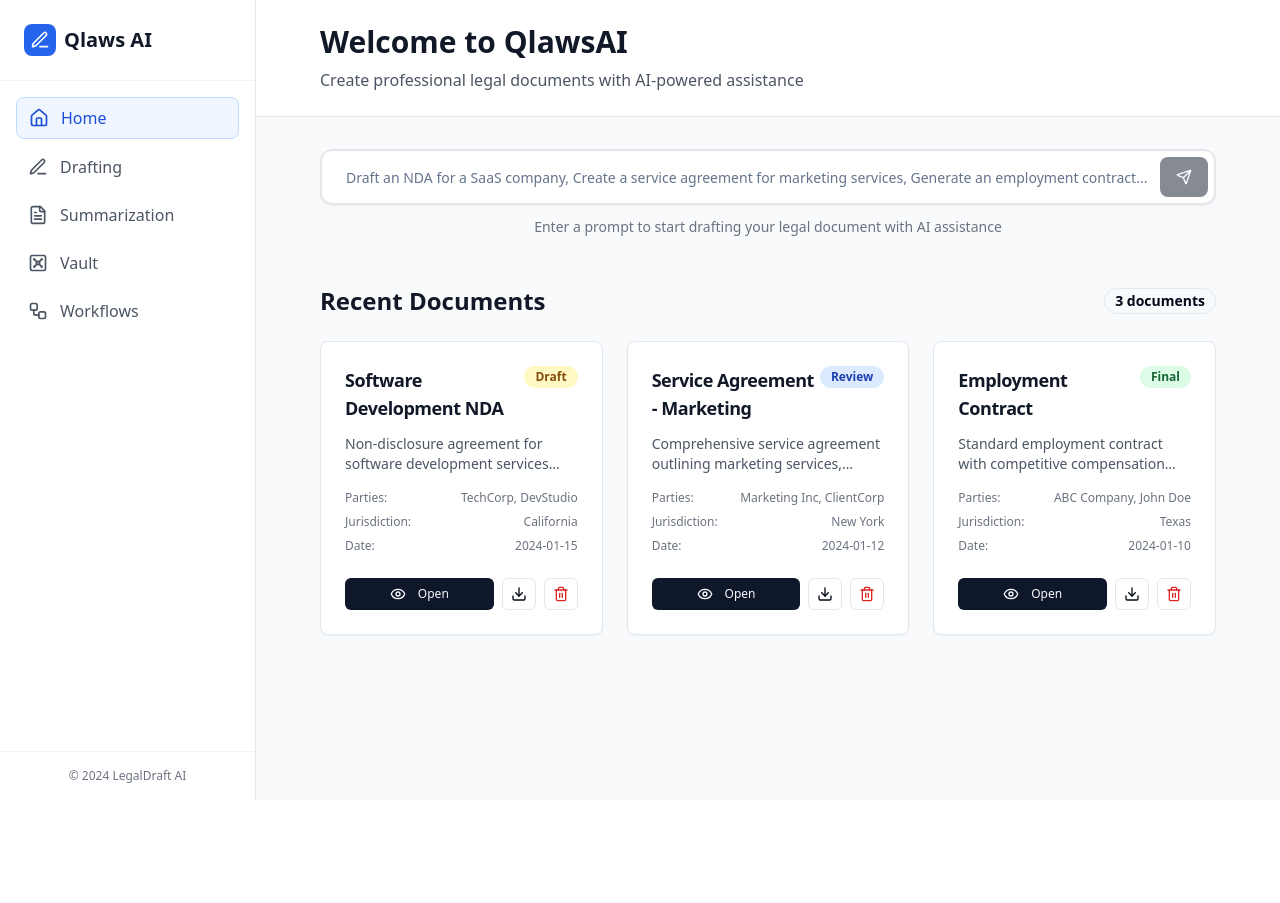
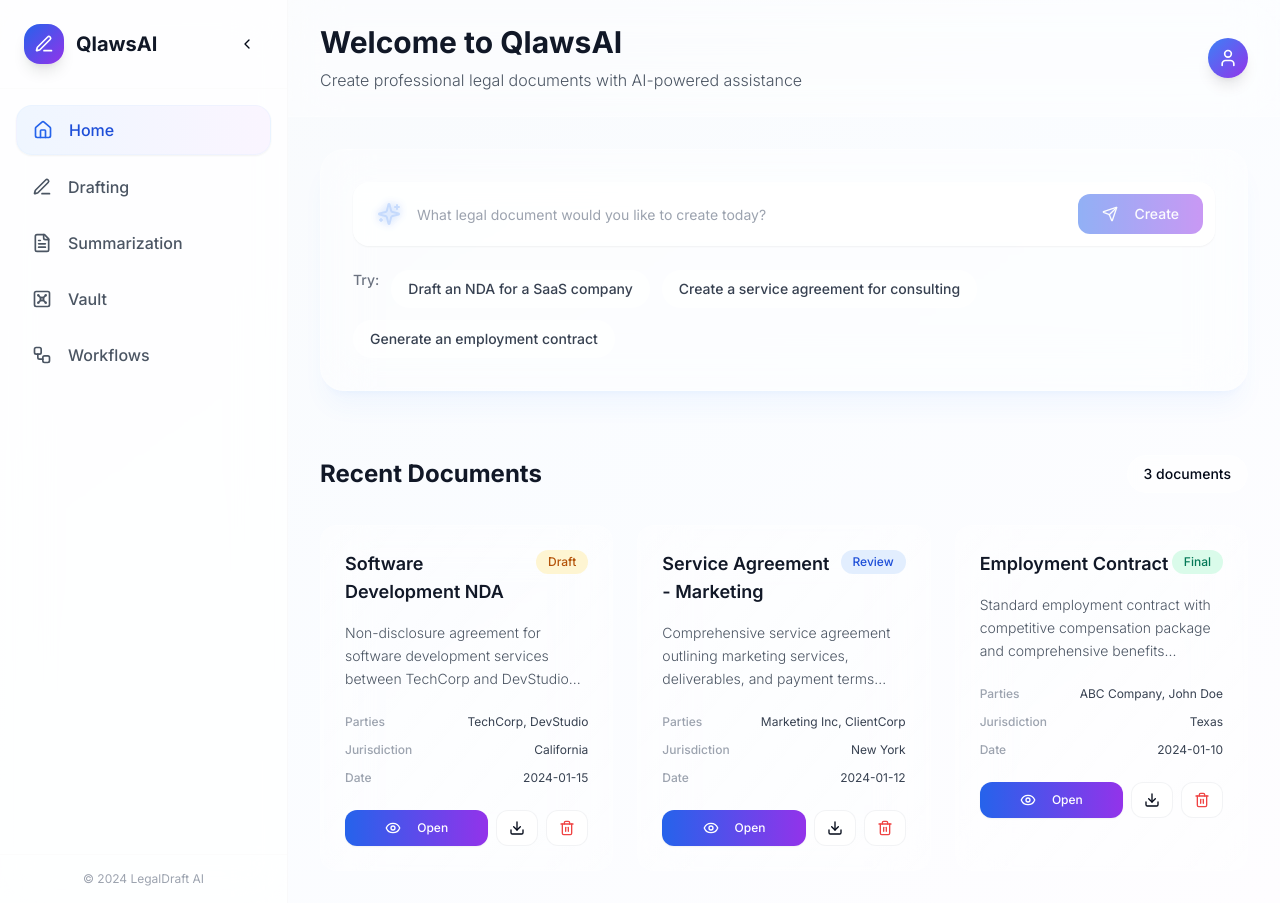
Before and after one commit to code-viber/drafting-scribe-canvas-63, a React (Vite) app: page /home in a window 1280 px wide. Before the commit the page ends 800 px from the top, so only its background shows below. Built offline with nearby package versions, Linux system fonts and the light colour scheme.

Commit message:
feat: Redesign home screen dashboard UI
Redesign the home screen dashboard UI with a modern, minimal aesthetic, including a collapsible sidebar, grotesk fonts, and updated card designs.

```diff
--- a/index.html
+++ b/index.html
@@ -1,3 +1,4 @@
+
 <!DOCTYPE html>
 <html lang="en">
   <head>
@@ -15,6 +16,10 @@
     <meta name="twitter:card" content="summary_large_image" />
     <meta name="twitter:site" content="@lovable_dev" />
     <meta name="twitter:image" content="https://lovable.dev/opengraph-image-p98pqg.png" />
+
+    <link rel="preconnect" href="https://fonts.googleapis.com">
+    <link rel="preconnect" href="https://fonts.gstatic.com" crossorigin>
+    <link href="https://fonts.googleapis.com/css2?family=Inter:wght@300;400;500;600;700&display=swap" rel="stylesheet">
   </head>
 
   <body>
--- /dev/null
+++ b/src/components/ModernDocumentCard.tsx
@@ -0,0 +1,97 @@
+
+import React from 'react';
+import { Eye, Download, Trash2 } from 'lucide-react';
+import { Button } from '@/components/ui/button';
+import { Badge } from '@/components/ui/badge';
+
+interface DocumentCardProps {
+  doc: {
+    id: string | number;
+    title: string;
+    summary: string;
+    parties: string;
+    jurisdiction: string;
+    date: string;
+    status: string;
+  };
+  onOpen: (id: string | number) => void;
+  onDelete: (id: string | number) => void;
+  getStatusColor: (status: string) => string;
+}
+
+const ModernDocumentCard: React.FC<DocumentCardProps> = ({
+  doc,
+  onOpen,
+  onDelete,
+  getStatusColor
+}) => {
+  return (
+    <div className="group relative bg-white/40 backdrop-blur-xl border border-white/20 rounded-2xl p-6 hover:shadow-xl hover:shadow-blue-500/5 transition-all duration-300 hover:-translate-y-1">
+      {/* Glassmorphic overlay */}
+      <div className="absolute inset-0 bg-gradient-to-br from-white/10 to-transparent rounded-2xl pointer-events-none" />
+
+      {/* Content */}
+      <div className="relative z-10">
+        {/* Header */}
+        <div className="flex items-start justify-between mb-4">
+          <h3 className="text-lg font-semibold text-gray-900 group-hover:text-blue-600 transition-colors duration-200 font-inter line-clamp-2">
+            {doc.title}
+          </h3>
+          <Badge className={`text-xs px-3 py-1 rounded-full font-medium ${getStatusColor(doc.status)} border-0`}>
+            {doc.status}
+          </Badge>
+        </div>
+
+        {/* Summary */}
+        <p className="text-sm text-gray-600 mb-6 line-clamp-3 font-inter font-light leading-relaxed">
+          {doc.summary}
+        </p>
+
+        {/* Metadata */}
+        <div className="space-y-3 mb-6">
+          <div className="flex items-center justify-between text-xs">
+            <span className="text-gray-400 font-medium font-inter">Parties</span>
+            <span className="text-gray-700 font-inter">{doc.parties}</span>
+          </div>
+          <div className="flex items-center justify-between text-xs">
+            <span className="text-gray-400 font-medium font-inter">Jurisdiction</span>
+            <span className="text-gray-700 font-inter">{doc.jurisdiction}</span>
+          </div>
+          <div className="flex items-center justify-between text-xs">
+            <span className="text-gray-400 font-medium font-inter">Date</span>
+            <span className="text-gray-700 font-inter">{doc.date}</span>
+          </div>
+        </div>
+
+        {/* Actions */}
+        <div className="flex space-x-2">
+          <Button
+            onClick={() => onOpen(doc.id)}
+            className="flex-1 h-9 text-xs font-medium bg-gradient-to-r from-blue-600 to-purple-600 hover:from-blue-700 hover:to-purple-700 text-white rounded-xl transition-all duration-200 font-inter shadow-sm"
+          >
+            <Eye className="h-3 w-3 mr-2" />
+            Open
+          </Button>
+          <Button
+            variant="outline"
+            className="h-9 px-3 rounded-xl border-gray-200/50 hover:bg-gray-50/50 transition-all duration-200"
+          >
+            <Download className="h-3 w-3" />
+          </Button>
+          <Button
+            variant="outline"
+            className="h-9 px-3 text-red-500 hover:text-red-600 hover:bg-red-50/50 border-gray-200/50 rounded-xl transition-all duration-200"
+            onClick={(e) => {
+              e.stopPropagation();
+              onDelete(doc.id);
+            }}
+          >
+            <Trash2 className="h-3 w-3" />
+          </Button>
+        </div>
+      </div>
+    </div>
+  );
+};
+
+export default ModernDocumentCard;
--- /dev/null
+++ b/src/components/ModernSidebar.tsx
@@ -0,0 +1,109 @@
+
+import React, { useState } from 'react';
+import { Edit3, FileText, Vault, Workflow, Home as HomeIcon, ChevronLeft, ChevronRight } from 'lucide-react';
+import { Button } from '@/components/ui/button';
+import { Tooltip, TooltipContent, TooltipProvider, TooltipTrigger } from '@/components/ui/tooltip';
+
+interface SidebarItem {
+  id: string;
+  label: string;
+  icon: React.ComponentType<any>;
+  active: boolean;
+  path: string;
+}
+
+interface ModernSidebarProps {
+  items: SidebarItem[];
+  onNavigate: (item: SidebarItem) => void;
+}
+
+const ModernSidebar: React.FC<ModernSidebarProps> = ({ items, onNavigate }) => {
+  const [isCollapsed, setIsCollapsed] = useState(false);
+
+  return (
+    <TooltipProvider>
+      <div className={`${
+        isCollapsed ? 'w-20' : 'w-72'
+      } bg-white/80 backdrop-blur-xl border-r border-gray-100/50 flex flex-col transition-all duration-300 ease-out relative`}>
+
+        {/* Logo and Toggle */}
+        <div className="p-6 border-b border-gray-100/30 flex items-center justify-between">
+          {!isCollapsed && (
+            <div className="flex items-center space-x-3">
+              <div className="w-10 h-10 bg-gradient-to-br from-blue-600 to-purple-600 rounded-2xl flex items-center justify-center shadow-lg">
+                <Edit3 className="h-5 w-5 text-white" />
+              </div>
+              <span className="text-xl font-bold text-gray-900 font-inter">QlawsAI</span>
+            </div>
+          )}
+
+          <Button
+            variant="ghost"
+            size="icon"
+            onClick={() => setIsCollapsed(!isCollapsed)}
+            className="h-8 w-8 rounded-full hover:bg-gray-100/50 transition-all duration-200"
+          >
+            {isCollapsed ? (
+              <ChevronRight className="h-4 w-4" />
+            ) : (
+              <ChevronLeft className="h-4 w-4" />
+            )}
+          </Button>
+        </div>
+
+        {/* Navigation */}
+        <nav className="flex-1 p-4">
+          <div className="space-y-2">
+            {items.map(item => {
+              const Icon = item.icon;
+              const NavButton = (
+                <button
+                  key={item.id}
+                  onClick={() => onNavigate(item)}
+                  className={`w-full flex items-center space-x-4 px-4 py-3 rounded-2xl text-left transition-all duration-200 group ${
+                    item.active
+                      ? 'bg-gradient-to-r from-blue-50 to-purple-50 text-blue-700 shadow-sm border border-blue-100/30'
+                      : 'text-gray-600 hover:bg-gray-50/50 hover:text-gray-900'
+                  }`}
+                >
+                  <Icon className={`h-5 w-5 flex-shrink-0 transition-transform duration-200 ${
+                    item.active ? 'text-blue-600' : 'group-hover:scale-110'
+                  }`} />
+                  {!isCollapsed && (
+                    <span className="font-medium font-inter transition-opacity duration-200">
+                      {item.label}
+                    </span>
+                  )}
+                </button>
+              );
+
+              if (isCollapsed) {
+                return (
+                  <Tooltip key={item.id}>
+                    <TooltipTrigger asChild>
+                      {NavButton}
+                    </TooltipTrigger>
+                    <TooltipContent side="right" className="font-inter">
+                      {item.label}
+                    </TooltipContent>
+                  </Tooltip>
+                );
+              }
+
+              return NavButton;
+            })}
+          </div>
+        </nav>
+
+        {/* Footer */}
+        <div className="p-4 border-t border-gray-100/30">
+          <div className="text-xs text-gray-400 text-center font-inter">
+            {isCollapsed ? '© 2024' : '© 2024 LegalDraft AI'}
+          </div>
+        </div>
+      </div>
+    </TooltipProvider>
+  );
+};
+
+export default ModernSidebar;
--- a/src/pages/Home.tsx
+++ b/src/pages/Home.tsx
@@ -1,11 +1,11 @@
-
 import React, { useState, useEffect } from 'react';
 import { useNavigate } from 'react-router-dom';
-import { Edit3, FileText, Vault, Workflow, Send, Download, Trash2, Eye, Home as HomeIcon } from 'lucide-react';
+import { Edit3, FileText, Vault, Workflow, Send, Home as HomeIcon, User, Sparkles } from 'lucide-react';
 import { Button } from '@/components/ui/button';
 import { Input } from '@/components/ui/input';
-import { Card, CardContent, CardDescription, CardHeader, CardTitle } from '@/components/ui/card';
 import { Badge } from '@/components/ui/badge';
+import ModernSidebar from '@/components/ModernSidebar';
+import ModernDocumentCard from '@/components/ModernDocumentCard';
 
 const Home = () => {
   const navigate = useNavigate();
@@ -151,156 +151,145 @@ const Home = () => {
   const getStatusColor = status => {
     switch (status) {
       case 'Draft':
-        return 'bg-yellow-100 text-yellow-800';
+        return 'bg-amber-100/80 text-amber-700';
       case 'Review':
-        return 'bg-blue-100 text-blue-800';
+        return 'bg-blue-100/80 text-blue-700';
       case 'Final':
-        return 'bg-green-100 text-green-800';
+        return 'bg-emerald-100/80 text-emerald-700';
       default:
-        return 'bg-gray-100 text-gray-800';
+        return 'bg-gray-100/80 text-gray-700';
     }
   };
 
-  return <div className="min-h-screen bg-gray-50 flex">
-      {/* Left Sidebar */}
-      <div className="w-64 bg-white border-r border-gray-200 flex flex-col">
-        <div className="p-6 border-b border-gray-100">
-          <div className="flex items-center space-x-2">
-            <div className="w-8 h-8 bg-blue-600 rounded-lg flex items-center justify-center">
-              <Edit3 className="h-5 w-5 text-white" />
-            </div>
-            <span className="text-xl font-bold text-gray-900">Qlaws AI</span>
-          </div>
-        </div>
+  const promptSuggestions = [
+    "Draft an NDA for a SaaS company",
+    "Create a service agreement for consulting",
+    "Generate an employment contract"
+  ];
 
-        <nav className="flex-1 p-4">
-          <div className="space-y-2">
-            {sidebarItems.map(item => {
-            const Icon = item.icon;
-            return <button
-                key={item.id}
-                onClick={() => handleSidebarNavigation(item)}
-                className={`w-full flex items-center space-x-3 px-3 py-2 rounded-lg text-left transition-colors ${item.active ? 'bg-blue-50 text-blue-700 border border-blue-200' : 'text-gray-600 hover:bg-gray-50 hover:text-gray-900'}`}>
-                  <Icon className="h-5 w-5" />
-                  <span className="font-medium">{item.label}</span>
-                </button>;
-          })}
-          </div>
-        </nav>
-
-        <div className="p-4 border-t border-gray-100">
-          <div className="text-xs text-gray-500 text-center">
-            © 2024 LegalDraft AI
-          </div>
-        </div>
-      </div>
+  return (
+    <div className="min-h-screen bg-gradient-to-br from-slate-50 via-blue-50/30 to-purple-50/20 flex font-inter">
+      {/* Modern Sidebar */}
+      <ModernSidebar
+        items={sidebarItems}
+        onNavigate={handleSidebarNavigation}
+      />
 
       {/* Main Content */}
       <div className="flex-1 flex flex-col">
         {/* Header */}
-        <header className="bg-white border-b border-gray-200 px-8 py-6">
-          <div className="max-w-4xl mx-auto">
-            <h1 className="text-3xl font-bold text-gray-900 mb-2">Welcome to QlawsAI</h1>
-            <p className="text-gray-600">Create professional legal documents with AI-powered assistance</p>
+        <header className="bg-white/40 backdrop-blur-xl border-b border-white/20 px-8 py-6">
+          <div className="max-w-6xl mx-auto flex items-center justify-between">
+            <div>
+              <h1 className="text-3xl font-bold text-gray-900 mb-2 font-inter">
+                Welcome to QlawsAI
+              </h1>
+              <p className="text-gray-600 font-inter font-light">
+                Create professional legal documents with AI-powered assistance
+              </p>
+            </div>
+
+            {/* User Profile */}
+            <div className="flex items-center space-x-3">
+              <div className="w-10 h-10 bg-gradient-to-br from-blue-500 to-purple-600 rounded-full flex items-center justify-center shadow-lg">
+                <User className="h-5 w-5 text-white" />
+              </div>
+            </div>
           </div>
         </header>
 
         {/* Main Area */}
         <main className="flex-1 px-8 py-8">
-          <div className="max-w-4xl mx-auto">
-            {/* Input Section */}
-            <div className="mb-12">
-              <form onSubmit={handleSubmit} className="relative">
-                <div className="relative">
-                  <Input value={inputPrompt} onChange={e => setInputPrompt(e.target.value)} onKeyPress={handleKeyPress} placeholder="Draft an NDA for a SaaS company, Create a service agreement for marketing services, Generate an employment contract..." className="w-full h-14 pl-6 pr-16 text-lg border-2 border-gray-200 rounded-xl focus:border-blue-500 focus:ring-0 shadow-sm" />
-                  <Button type="submit" className="absolute right-2 top-2 h-10 px-4 rounded-lg" disabled={!inputPrompt.trim()}>
-                    <Send className="h-4 w-4" />
-                  </Button>
+          <div className="max-w-6xl mx-auto">
+            {/* Enhanced Input Section */}
+            <div className="mb-16">
+              <div className="bg-white/40 backdrop-blur-xl border border-white/20 rounded-3xl p-8 shadow-xl shadow-blue-500/5">
+                <form onSubmit={handleSubmit} className="relative">
+                  <div className="relative">
+                    <div className="absolute left-6 top-1/2 transform -translate-y-1/2">
+                      <Sparkles className="h-6 w-6 text-blue-500" />
+                    </div>
+                    <Input
+                      value={inputPrompt}
+                      onChange={e => setInputPrompt(e.target.value)}
+                      onKeyPress={handleKeyPress}
+                      placeholder="What legal document would you like to create today?"
+                      className="w-full h-16 pl-16 pr-20 text-lg border-0 bg-white/60 backdrop-blur-sm rounded-2xl focus:ring-2 focus:ring-blue-500/20 font-inter placeholder:text-gray-400 shadow-sm"
+                    />
+                    <Button
+                      type="submit"
+                      className="absolute right-3 top-1/2 transform -translate-y-1/2 h-10 px-6 rounded-xl bg-gradient-to-r from-blue-600 to-purple-600 hover:from-blue-700 hover:to-purple-700 transition-all duration-200 font-inter font-medium"
+                      disabled={!inputPrompt.trim()}
+                    >
+                      <Send className="h-4 w-4 mr-2" />
+                      Create
+                    </Button>
+                  </div>
+                </form>
+
+                {/* Suggestion Pills */}
+                <div className="flex flex-wrap gap-3 mt-6">
+                  <span className="text-sm text-gray-500 font-inter font-medium">Try:</span>
+                  {promptSuggestions.map((suggestion, index) => (
+                    <button
+                      key={index}
+                      onClick={() => setInputPrompt(suggestion)}
+                      className="px-4 py-2 bg-white/60 hover:bg-white/80 text-gray-700 rounded-full text-sm font-inter font-medium transition-all duration-200 border border-white/30 hover:shadow-sm"
+                    >
+                      {suggestion}
+                    </button>
+                  ))}
                 </div>
-              </form>
-              <p className="text-sm text-gray-500 mt-3 text-center">
-                Enter a prompt to start drafting your legal document with AI assistance
-              </p>
+              </div>
             </div>
 
-            {/* Generated Documents Section */}
+            {/* Documents Section */}
             <div>
-              <div className="flex items-center justify-between mb-6">
-                <h2 className="text-2xl font-semibold text-gray-900">Recent Documents</h2>
-                <Badge variant="outline" className="text-sm">
+              <div className="flex items-center justify-between mb-8">
+                <h2 className="text-2xl font-bold text-gray-900 font-inter">Recent Documents</h2>
+                <Badge variant="outline" className="text-sm font-inter font-medium px-4 py-2 rounded-full bg-white/60 backdrop-blur-sm border-white/30">
                   {documents.length} documents
                 </Badge>
               </div>
 
-              {documents.length > 0 ? <div className="grid gap-6 md:grid-cols-2 lg:grid-cols-3">
-                  {documents.map(doc => <Card key={doc.id} className="hover:shadow-lg transition-shadow cursor-pointer group">
-                      <CardHeader className="pb-3">
-                        <div className="flex items-start justify-between">
-                          <CardTitle className="text-lg font-semibold text-gray-900 group-hover:text-blue-600 transition-colors">
-                            {doc.title}
-                          </CardTitle>
-                          <Badge className={`text-xs ${getStatusColor(doc.status)}`}>
-                            {doc.status}
-                          </Badge>
-                        </div>
-                      </CardHeader>
-                      <CardContent className="space-y-4">
-                        <CardDescription className="text-sm text-gray-600 line-clamp-2">
-                          {doc.summary}
-                        </CardDescription>
-
-                        <div className="space-y-2 text-xs text-gray-500">
-                          <div className="flex items-center justify-between">
-                            <span className="font-medium">Parties:</span>
-                            <span>{doc.parties}</span>
-                          </div>
-                          <div className="flex items-center justify-between">
-                            <span className="font-medium">Jurisdiction:</span>
-                            <span>{doc.jurisdiction}</span>
-                          </div>
-                          <div className="flex items-center justify-between">
-                            <span className="font-medium">Date:</span>
-                            <span>{doc.date}</span>
-                          </div>
-                        </div>
-
-                        <div className="flex space-x-2 pt-2">
-                          <Button onClick={() => handleOpenDrafting(doc.id)} className="flex-1 h-8 text-xs">
-                            <Eye className="h-3 w-3 mr-1" />
-                            Open
-                          </Button>
-                          <Button variant="outline" className="h-8 px-2">
-                            <Download className="h-3 w-3" />
-                          </Button>
-                          <Button variant="outline" className="h-8 px-2 text-red-600 hover:text-red-700" onClick={e => {
-                      e.stopPropagation();
-                      handleDeleteDocument(doc.id);
-                    }}>
-                            <Trash2 className="h-3 w-3" />
-                          </Button>
-                        </div>
-                      </CardContent>
-                    </Card>)}
-                </div> : <div className="text-center py-16">
-                  <div className="w-24 h-24 bg-gray-100 rounded-full flex items-center justify-center mx-auto mb-6">
-                    <FileText className="h-12 w-12 text-gray-400" />
+              {documents.length > 0 ? (
+                <div className="grid gap-6 md:grid-cols-2 lg:grid-cols-3">
+                  {documents.map(doc => (
+                    <ModernDocumentCard
+                      key={doc.id}
+                      doc={doc}
+                      onOpen={handleOpenDrafting}
+                      onDelete={handleDeleteDocument}
+                      getStatusColor={getStatusColor}
+                    />
+                  ))}
+                </div>
+              ) : (
+                <div className="text-center py-20">
+                  <div className="w-32 h-32 bg-gradient-to-br from-blue-100/50 to-purple-100/50 rounded-full flex items-center justify-center mx-auto mb-8 backdrop-blur-sm">
+                    <FileText className="h-16 w-16 text-blue-400" />
                   </div>
-                  <h3 className="text-xl font-semibold text-gray-900 mb-2">No documents yet</h3>
-                  <p className="text-gray-600 mb-6 max-w-md mx-auto">
+                  <h3 className="text-2xl font-bold text-gray-900 mb-3 font-inter">No documents yet</h3>
+                  <p className="text-gray-600 mb-8 max-w-md mx-auto font-inter font-light leading-relaxed">
                     Enter a prompt above to start drafting your first legal document with AI assistance.
                   </p>
-                  <div className="bg-blue-50 border border-blue-200 rounded-xl p-6 max-w-md mx-auto">
-                    <h4 className="font-semibold text-blue-900 mb-2">💡 Quick Tip</h4>
-                    <p className="text-sm text-blue-800">
+                  <div className="bg-white/40 backdrop-blur-xl border border-white/20 rounded-2xl p-8 max-w-md mx-auto">
+                    <h4 className="font-semibold text-blue-900 mb-3 font-inter flex items-center justify-center gap-2">
+                      <Sparkles className="h-4 w-4" />
+                      Quick Tip
+                    </h4>
+                    <p className="text-sm text-blue-800 font-inter font-light leading-relaxed">
                       Try prompts like "Draft an NDA for a tech startup" or "Create a service agreement for consulting work"
                     </p>
                   </div>
-                </div>}
+                </div>
+              )}
             </div>
           </div>
         </main>
       </div>
-    </div>;
+    </div>
+  );
 };
 
 export default Home;
--- a/tailwind.config.ts
+++ b/tailwind.config.ts
@@ -1,3 +1,4 @@
+
 import type { Config } from "tailwindcss";
 
 export default {
@@ -18,6 +19,10 @@ export default {
 			}
 		},
 		extend: {
+			fontFamily: {
+				'inter': ['Inter', 'sans-serif'],
+				'sans': ['Inter', 'sans-serif'],
+			},
 			colors: {
 				border: 'hsl(var(--border))',
 				input: 'hsl(var(--input))',
@@ -89,6 +94,9 @@ export default {
 			animation: {
 				'accordion-down': 'accordion-down 0.2s ease-out',
 				'accordion-up': 'accordion-up 0.2s ease-out'
+			},
+			backdropBlur: {
+				xs: '2px',
 			}
 		}
 	},
```
